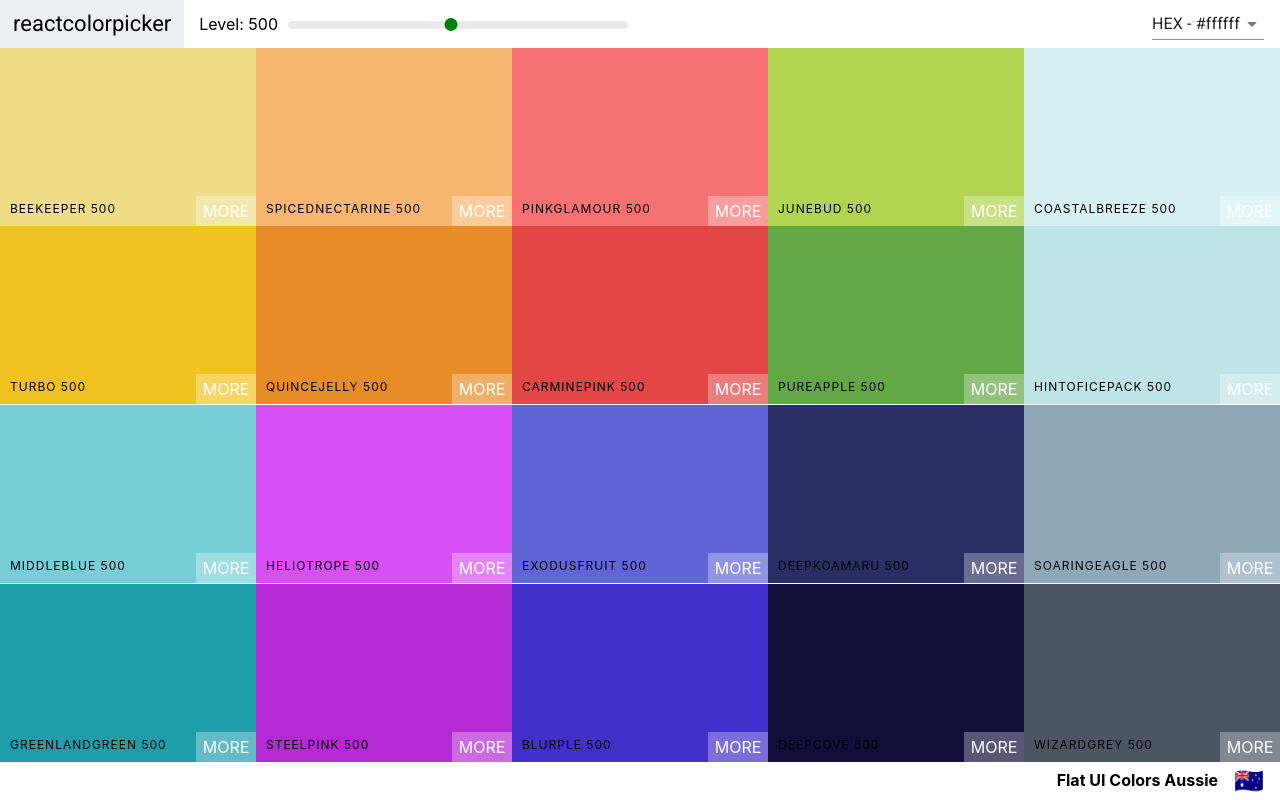
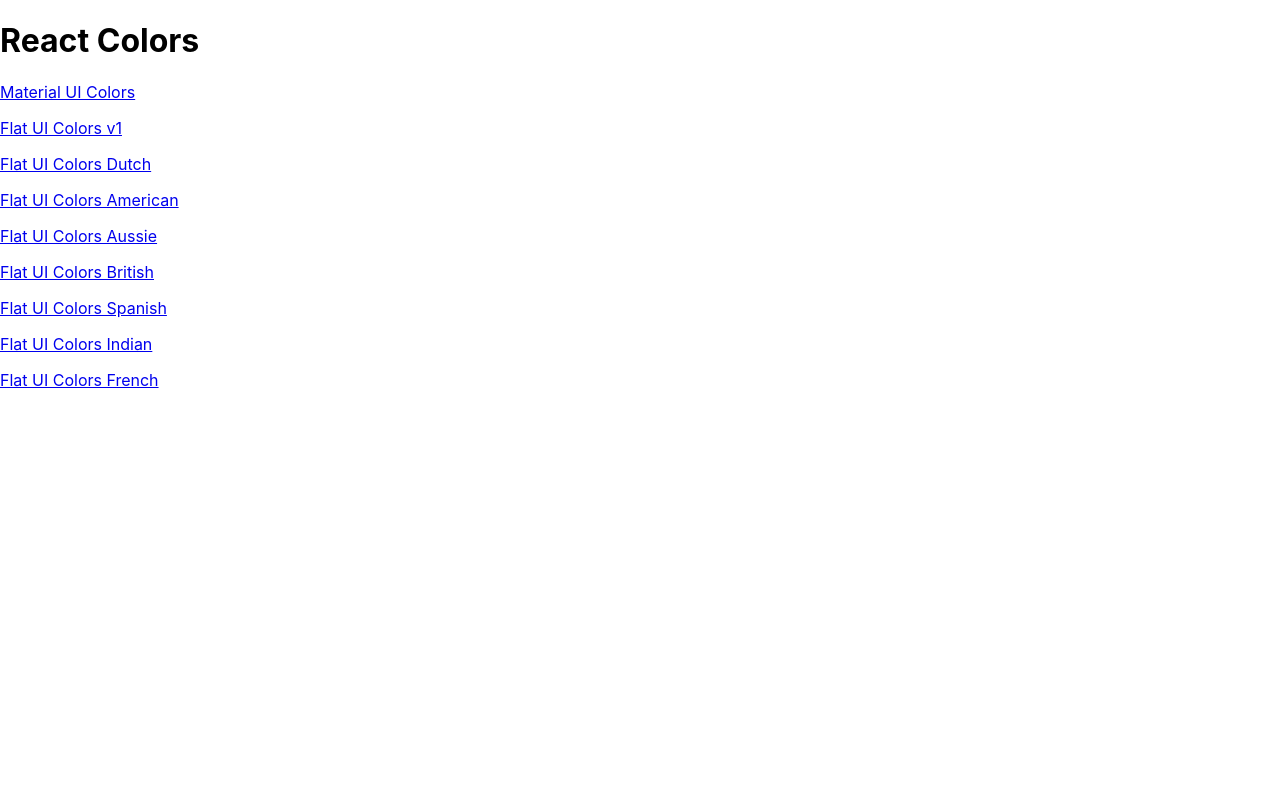
Before and after one commit to knee-rel/color-project, a React (Create React App) app: page / in a window 1280 px wide. Built offline with nearby package versions, Linux system fonts and the light colour scheme.

Commit message:
added link

```diff
--- a/package.json
+++ b/package.json
@@ -13,6 +13,7 @@
     "react": "^17.0.1",
     "react-copy-to-clipboard": "^5.0.3",
     "react-dom": "^17.0.1",
+    "react-router-dom": "^5.2.0",
     "react-scripts": "4.0.2",
     "web-vitals": "^1.0.1"
   },
--- a/src/App.js
+++ b/src/App.js
@@ -1,16 +1,42 @@
 import React, { Component } from "react";
+import { Route, Switch } from "react-router-dom";
 import "./App.css";
 import Palette from "./Palette";
+import PaletteList from "./PaletteList";
 import seedColors from "./seedColors";
 import { generatePalette } from "./colorHelpers";
 
 class App extends Component {
+  findPalette(id) {
+    return seedColors.find(function (palette) {
+      return palette.id === id;
+    });
+  }
   render() {
     console.log(generatePalette(seedColors[4]));
     return (
-      <div>
-        <Palette palette={generatePalette(seedColors[4])} />
-      </div>
+      <Switch>
+        <Route
+          exact
+          path="/"
+          render={() => <PaletteList palettes={seedColors} />}
+        />
+        <Route
+          exact
+          path="/palette/:id"
+          render={(routeProps) => (
+            <Palette
+              palette={generatePalette(
+                this.findPalette(routeProps.match.params.id)
+              )}
+            />
+          )}
+        />
+      </Switch>
+
+      // <div>
+      //   <Palette palette={generatePalette(seedColors[4])} />
+      // </div>
     );
   }
 }
--- a/src/Navbar.js
+++ b/src/Navbar.js
@@ -1,4 +1,5 @@
 import React, { Component } from "react";
+import { Link } from "react-router-dom";
 import Select from "@material-ui/core/Select";
 import MenuItem from "@material-ui/core/MenuItem";
 import Snackbar from "@material-ui/core/Snackbar";
@@ -16,7 +17,7 @@
     this.closeSnackbar = this.closeSnackbar.bind(this);
   }
   handleFormatChange(e) {
-    this.setState({ format: e.target.value, open:true });
+    this.setState({ format: e.target.value, open: true });
     this.props.handleChange(e.target.value);
   }
   closeSnackbar() {
@@ -28,7 +29,7 @@
     return (
       <header className="Navbar">
         <div className="logo">
-          <a href="/">reactcolorpicker</a>
+          <Link to="/">reactcolorpicker</Link>
         </div>
         <div className="slider-container">
           <span>Level: {level}</span>
@@ -53,7 +54,11 @@
           anchorOrigin={{ vertical: "bottom", horizontal: "left" }}
           open={this.state.open}
           autoHideDuration={3000}
-          message={<span id="message-id">Format Changed to {format.toUpperCase()}!</span>}
+          message={
+            <span id="message-id">
+              Format Changed to {format.toUpperCase()}!
+            </span>
+          }
           ContentProps={{ "aria-describedby": "message-id" }}
           onClose={this.closeSnackbar}
           action={[
--- /dev/null
+++ b/src/PaletteList.js
@@ -0,0 +1,18 @@
+import React, { Component } from "react";
+import { Link } from "react-router-dom";
+
+export default class PaletteList extends Component {
+  render() {
+    const { palettes } = this.props;
+    return (
+      <div>
+        <h1>React Colors</h1>
+        {palettes.map((palette) => (
+          <p>
+            <Link to={`/palette/${palette.id}`}>{palette.paletteName}</Link>
+          </p>
+        ))}
+      </div>
+    );
+  }
+}
```
Also changed, not shown: src/index.js (+9 -8 lines), 1 other file (tests, documents, lock files or other folders).
